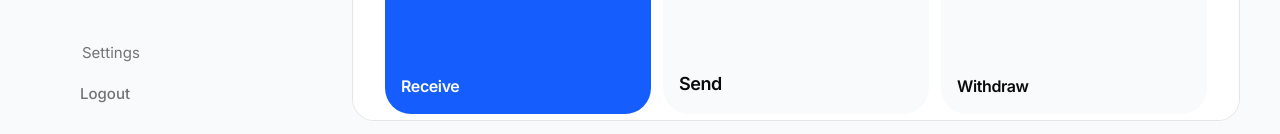
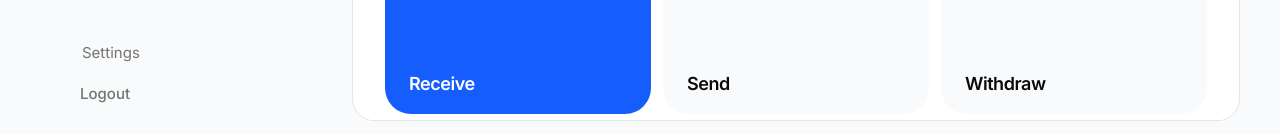
Before and after one commit to buildwithwave/payze-web, a Next.js app: page /dashboard in a window 1280 px wide. Shown: the part 663-797 px from the top of the page. Built offline with nearby package versions, Linux system fonts and the light colour scheme; no server answers; some icons are missing.

Commit message:
style: add cursor-pointer to wallet action buttons and adjust typography for consistent layout

```diff
--- a/components/dashboard/wallet-card.tsx
+++ b/components/dashboard/wallet-card.tsx
@@ -143,7 +143,7 @@ export function WalletCard() {
 
       {/* Transaction actions */}
       <div className="mt-3 grid grid-cols-3 gap-3 h-96">
-        <button className="flex h-full flex-col justify-between rounded-4xl bg-blue-600 p-4 text-left transition-colors hover:bg-blue-700 active:scale-[0.98]">
+        <button className="flex h-full flex-col justify-between rounded-4xl bg-blue-600 p-4 text-left transition-colors hover:bg-blue-700 active:scale-[0.98] cursor-pointer">
           <div className="flex h-14 w-14 items-center justify-center rounded-full bg-white/15">
             <HugeiconsIcon
               icon={QrCode01Icon}
@@ -151,19 +151,21 @@ export function WalletCard() {
               className="text-white"
             />
           </div>
-          <p className="font-semibold tracking-tight text-white">Receive</p>
+          <p className="text-lg ml-2 font-semibold tracking-tight text-white">
+            Receive
+          </p>
         </button>
 
-        <button className="flex h-full flex-col justify-between rounded-4xl bg-gray-50 p-4 text-left transition-colors hover:bg-gray-100 active:scale-[0.98]">
+        <button className="flex h-full flex-col justify-between rounded-4xl bg-gray-50 p-4 text-left transition-colors hover:bg-gray-100 active:scale-[0.98] cursor-pointer">
           <div className="flex h-14 w-14 items-center justify-center rounded-full bg-gray-100">
             <ArrowUpRightIcon size={24} className="text-gray-700" />
           </div>
-          <p className="text-lg font-semibold tracking-tight text-foreground">
+          <p className="text-lg ml-2 font-semibold tracking-tight text-foreground">
             Send
           </p>
         </button>
 
-        <button className="flex h-full flex-col justify-between rounded-4xl bg-gray-50 p-4 text-left transition-colors hover:bg-gray-100 active:scale-[0.98]">
+        <button className="flex h-full flex-col justify-between rounded-4xl bg-gray-50 p-4 text-left transition-colors hover:bg-gray-100 active:scale-[0.98] cursor-pointer">
           <div className="flex h-14 w-14 items-center justify-center rounded-full bg-gray-100">
             <HugeiconsIcon
               icon={MoneySend01Icon}
@@ -171,7 +173,7 @@ export function WalletCard() {
               className="text-gray-700"
             />
           </div>
-          <p className="font-semibold tracking-tight text-foreground">
+          <p className="text-lg ml-2 font-semibold tracking-tight text-foreground">
             Withdraw
           </p>
         </button>
```
